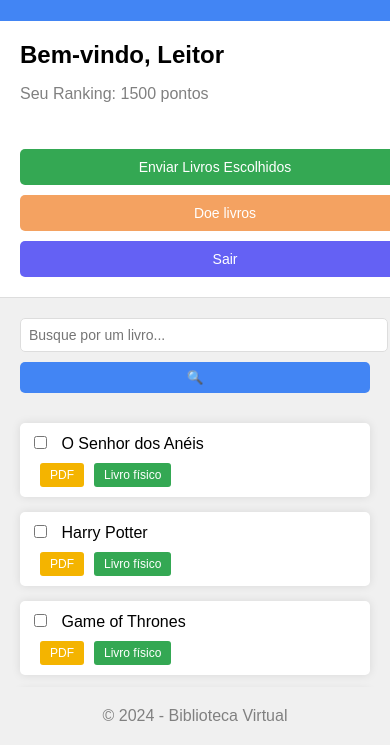
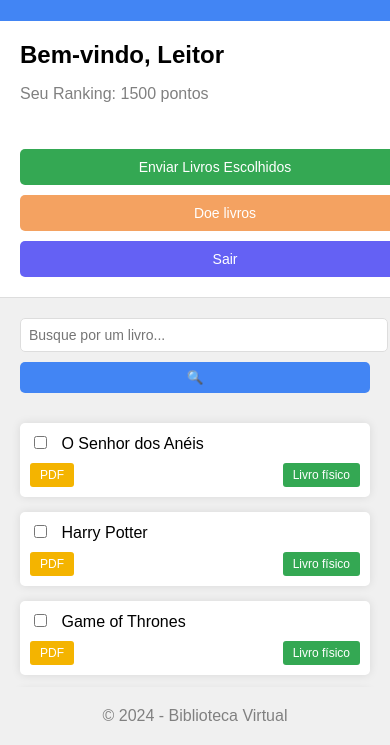
Before and after one commit to CarlosMoreira2021/projetoextensionista2024, a plain HTML site: page index.html in a window 390 px wide. Shown: the part 99-844 px from the top of the page. Drawn offline with Linux system fonts and the light colour scheme.

Commit message:
Update style_index.css

```diff
--- a/static/css/style_index.css
+++ b/static/css/style_index.css
@@ -88,10 +88,11 @@ header {
 
 .format-buttons {
   display: flex;
+  justify-content: flex-end;
+  gap: 10px; /* Ajuste para espaçamento uniforme */
 }
 
 .format-buttons button {
-  margin-left: 10px;
   padding: 5px 10px;
   font-size: 12px;
   cursor: pointer;
@@ -178,6 +179,8 @@ footer {
   }
 
   .format-buttons {
+    width: 100%;
+    justify-content: space-between;
     margin-top: 10px;
   }
 
```
